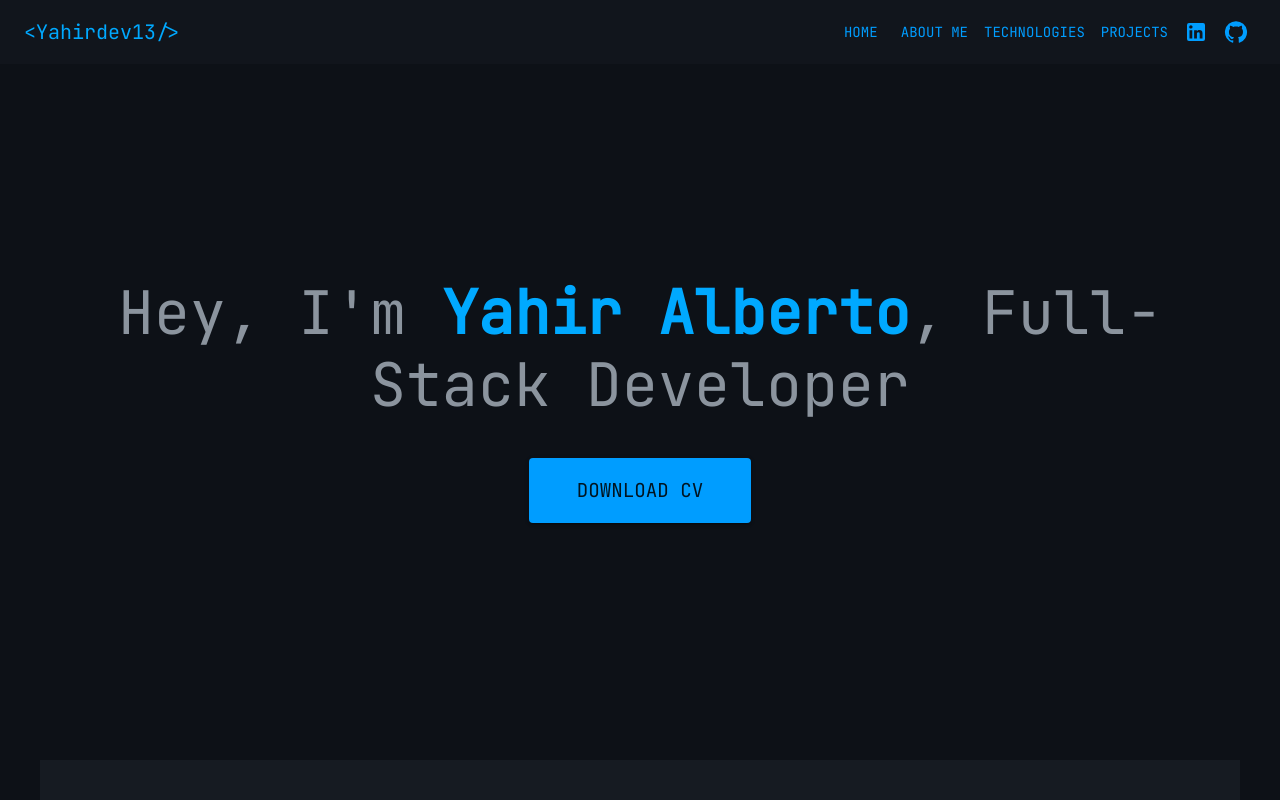
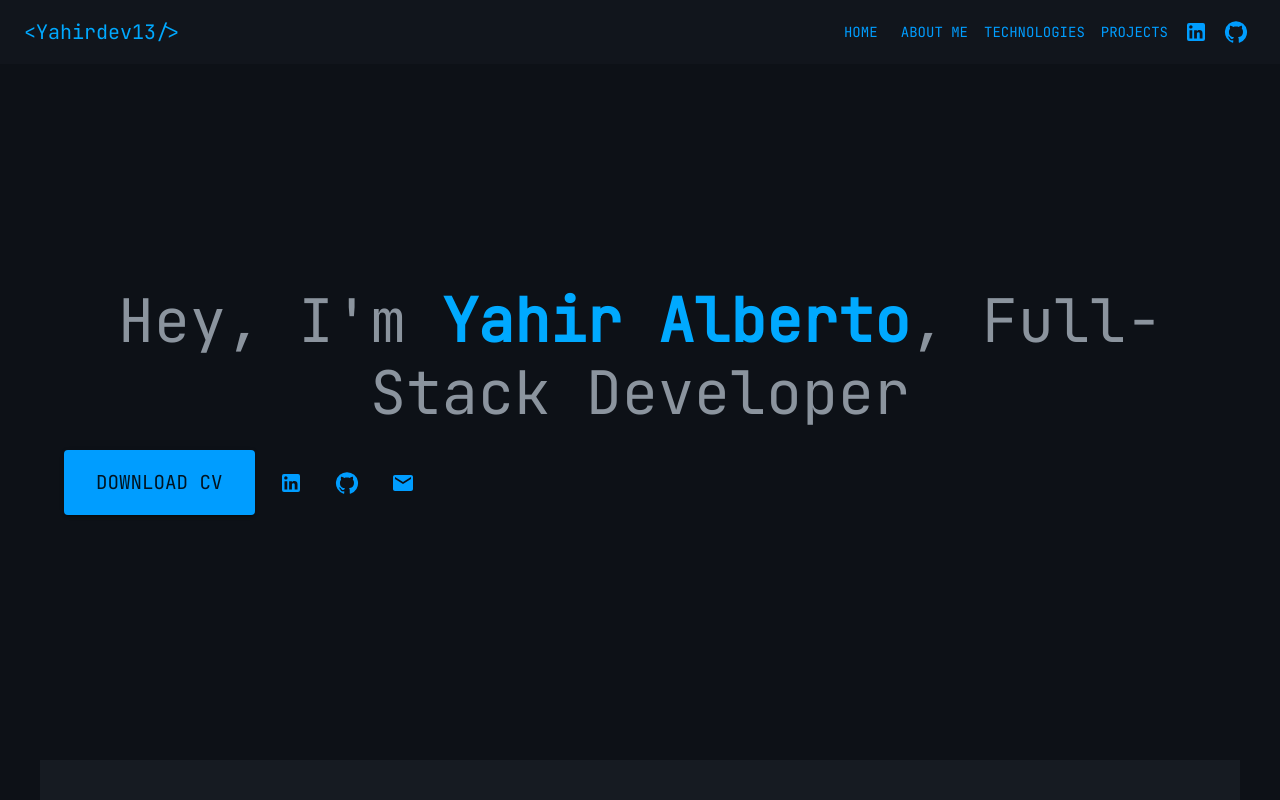
Before and after one commit to yahirdev13/yahir-dev13, a Next.js app: page / in a window 1280 px wide. Shown: the top 800 px of the page. Built offline with nearby package versions, Linux system fonts and the light colour scheme.

Commit message:
Add email icon and update CV download button with LinkedIn and GitHub links for enhanced contact options

```diff
--- a/src/app/page.tsx
+++ b/src/app/page.tsx
@@ -1,7 +1,7 @@
 "use client";
 import React, { useState, useEffect } from "react";
 import { AppBar, Toolbar, Typography, Container, CssBaseline, ThemeProvider, createTheme, Button, Box, IconButton, Grid, Card, CardContent, Stack, Drawer, List, ListItem, ListItemText, Slide } from "@mui/material";
-import { GitHub, LinkedIn, Menu } from "@mui/icons-material";
+import { GitHub, LinkedIn, Menu, Email } from "@mui/icons-material";
 import { motion } from "framer-motion";
 import "@fontsource/jetbrains-mono";
 
@@ -131,9 +131,20 @@ const Portfolio = () => {
           <Typography variant="h2" gutterBottom>
             Hey, I'm <span style={{ color: "#00A9FF " }}><b>Yahir Alberto</b></span>, Full-Stack Developer
           </Typography>
-          <Button variant="contained" color="primary" sx={{ mt: 2, px: 6, py: 2, fontSize: "1.2rem" }} href="/CV_Yahirdev13.pdf" download="CV_Yahirdev13.pdf">
-            DOWNLOAD CV
-          </Button>
+          <Box sx={{ display: "flex", alignItems: "center", gap: 2, mt: 2 }}>
+            <Button variant="contained" color="primary" sx={{ px: 4, py: 2, fontSize: "1.2rem" }} href="/CV_Yahirdev13.pdf" download="CV_YahirDiaz.pdf">
+              DOWNLOAD CV
+            </Button>
+            <IconButton color="primary" href="https://linkedin.com/in/yahirdev13" target="_blank" rel="noopener noreferrer">
+              <LinkedIn />
+            </IconButton>
+            <IconButton color="primary" href="https://github.com/yahirdev13" target="_blank" rel="noopener noreferrer">
+              <GitHub />
+            </IconButton>
+            <IconButton color="primary" href="mailto:yahir.dev13@gmail.com">
+              <Email />
+            </IconButton>
+          </Box>
         </motion.div>
       </Container>
 
```
